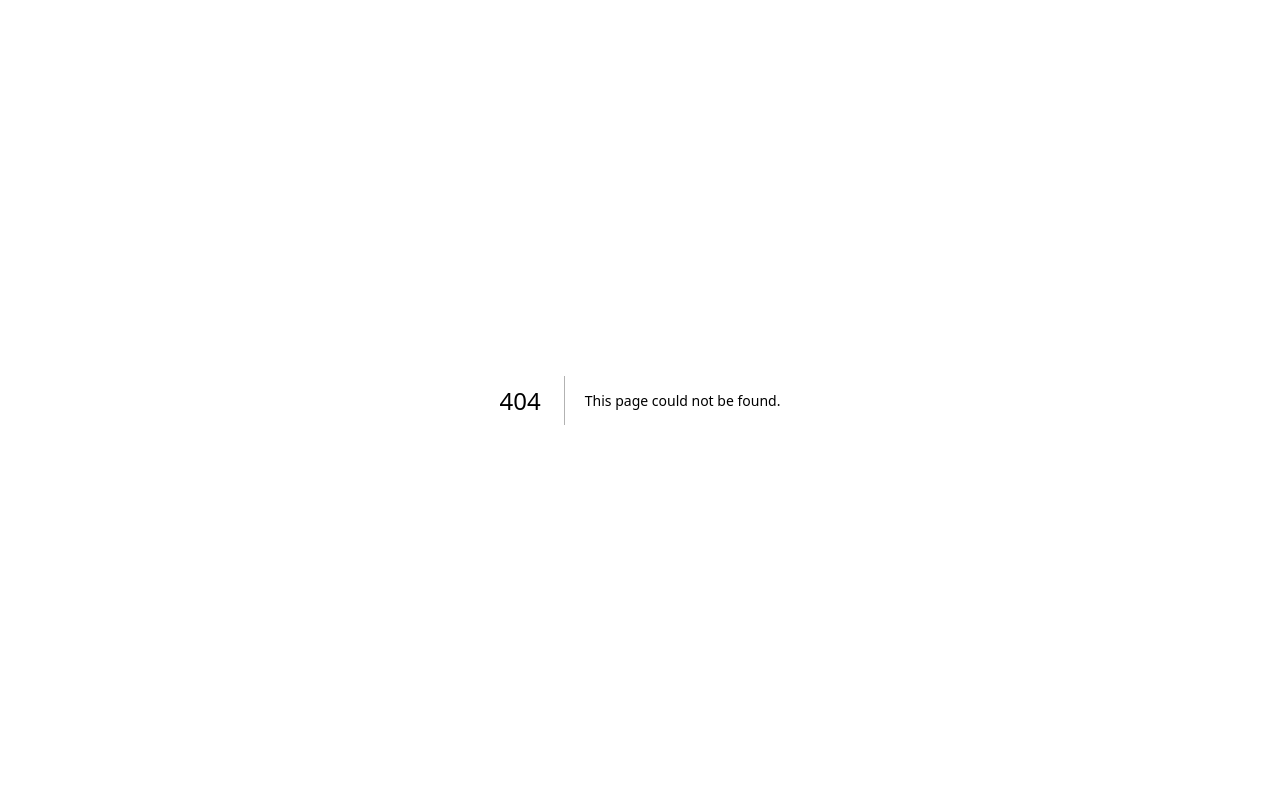
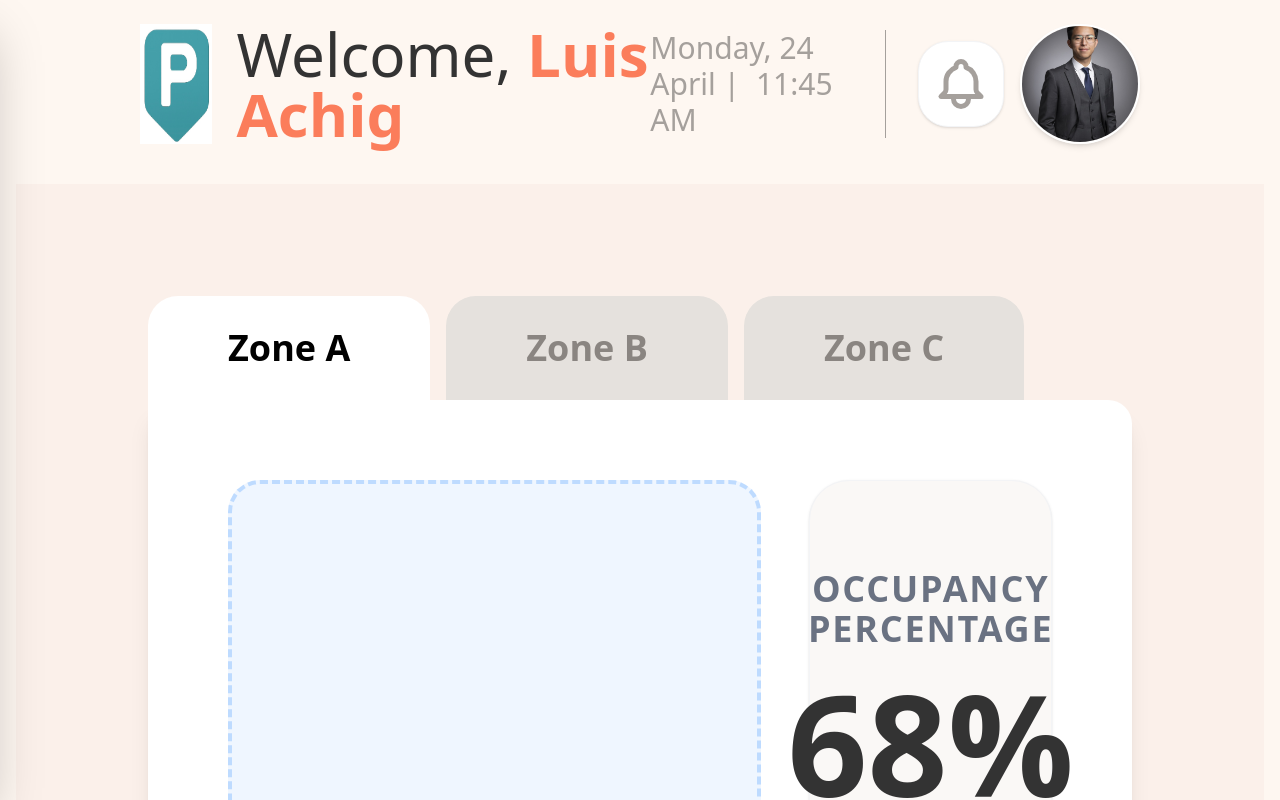
Before and after one commit to lgachig/proyecto-frontend, a Next.js app: page /map in a window 1280 px wide. Before the commit this address had no page. Built offline with nearby package versions, Linux system fonts and the light colour scheme.

Commit message:
Create map

```diff
--- a/app/(components)/layout.tsx
+++ b/app/(components)/layout.tsx
@@ -3,7 +3,7 @@
 import { useState } from "react";
 import Header from "./Header";
 import '../globals.css';
-import Sidebar from "./layout/Sidebar";
+import Sidebar from "./dashboard/layout/Sidebar";
 
 export default function ComponentsLayout({
     children,
--- /dev/null
+++ b/app/(components)/map/MapDetailCard.tsx
@@ -0,0 +1,44 @@
+"use client";
+import { Car } from 'lucide-react';
+
+interface MapData {
+  percentage: number;
+  free: number;
+  occupied: number;
+  total: number;
+}
+
+export default function MapDetailCard({ data, zoneName }: { data: MapData, zoneName: string }) {
+  return (
+    <div className="bg-[#FAF8F6] p-12 rounded-[40px] flex flex-col items-center justify-between w-full h-full border border-gray-100 shadow-sm">
+      <div className="text-center pt-10">
+        <p className="text-gray-500 text-4xl font-semibold mb-6 uppercase tracking-wider">Occupancy percentage</p>
+        {/* Texto de porcentaje mucho más grande */}
+        <h2 className="text-[140px] font-black leading-none text-[#333]">{data.percentage}%</h2>
+      </div>
+
+      <div className="w-full space-y-12">
+        <div className="flex items-center gap-8 px-4">
+          <div className="p-5 bg-white rounded-3xl shadow-md">
+            <Car size={60} className="text-green-700" strokeWidth={2.5} />
+          </div>
+          <p className="text-5xl font-extrabold">{data.free} <span className="text-gray-400 font-bold ml-4">Free</span></p>
+        </div>
+
+        <div className="flex items-center gap-8 px-4">
+          <div className="p-5 bg-white rounded-3xl shadow-md">
+            <Car size={60} className="text-red-500" strokeWidth={2.5} />
+          </div>
+          <p className="text-5xl font-extrabold">{data.occupied} <span className="text-gray-400 font-bold ml-4">Occupied</span></p>
+        </div>
+      </div>
+
+      <div className="w-full pt-10 border-t-2 border-gray-200 text-center pb-6">
+        <p className="text-6xl font-black mb-8 text-[#333]">{zoneName}</p>
+        <div className="bg-gray-300/50 py-6 rounded-[30px]">
+          <p className="text-4xl font-bold text-gray-600 italic tracking-tight">Total {data.total}</p>
+        </div>
+      </div>
+    </div>
+  );
+}
--- /dev/null
+++ b/app/(components)/map/MapTabs.jsx
@@ -0,0 +1,24 @@
+"use client";
+
+const zones = ["Zone A", "Zone B", "Zone C"];
+
+export default function MapTabs({ activeZone, setActiveZone }) {
+  return (
+    <div className="flex gap-4 mb-0">
+      {zones.map((zone) => (
+        <button
+          key={zone}
+          onClick={() => setActiveZone(zone)}
+          className={`
+            px-20 py-8 text-4xl font-black rounded-t-[30px] transition-all
+            ${activeZone === zone
+              ? "bg-white text-black shadow-none border-b-0"
+              : "bg-[#E5E1DD] text-[#8A8581] hover:bg-gray-300"}
+          `}
+        >
+          {zone}
+        </button>
+      ))}
+    </div>
+  );
+}
--- /dev/null
+++ b/app/(components)/map/ParkingMapSection.jsx
@@ -0,0 +1,60 @@
+"use client";
+import { useState } from "react";
+import MapTabs from "./MapTabs";
+import MapDetailCard from "./MapDetailCard";
+
+const ZONE_DATA = {
+  "Zone A": { percentage: 68, free: 25, occupied: 39, total: 64, mapLabel: "MAPA 1" },
+  "Zone B": { percentage: 45, free: 33, occupied: 27, total: 60, mapLabel: "MAPA 2" },
+  "Zone C": { percentage: 90, free: 5, occupied: 45, total: 50, mapLabel: "MAPA 3" },
+};
+
+export default function ParkingMapSection() {
+  const [activeZone, setActiveZone] = useState("Zone A");
+  const currentData = ZONE_DATA[activeZone];
+
+  return (
+    <div className="w-full p-8">
+      <MapTabs activeZone={activeZone} setActiveZone={setActiveZone} />
+
+      {/* Grid Principal: Usamos h-full y min-h para definir el tamaño del bloque blanco */}
+      <div className="bg-white rounded-tr-3xl rounded-br-3xl rounded-bl-3xl shadow-xl p-20 grid grid-cols-1 lg:grid-cols-3 gap-12 items-stretch min-h-[850px]">
+
+        {/* COLUMNA IZQUIERDA: Mapa y Leyenda */}
+        <div className="lg:col-span-2 flex flex-col h-full">
+
+          {/* MAPA: Ocupa el espacio principal */}
+          <div className="flex-1 bg-blue-50 border-4 border-dashed border-blue-200 rounded-4xl flex items-center justify-center relative">
+            <div className="text-center">
+              <p className="text-5xl font-black text-blue-300 uppercase tracking-widest">
+                Aquí va el {currentData.mapLabel}
+              </p>
+              <p className="text-2xl text-blue-400 mt-4 font-medium italic">
+                Cargando vista de {activeZone}...
+              </p>
+            </div>
+          </div>
+        </div>
+
+        {/* COLUMNA DERECHA: Detalles (MapDetailCard) */}
+        <div className="lg:col-span-1 flex">
+          {/* El componente MapDetailCard ahora ocupará el h-full del grid padre */}
+          <MapDetailCard data={currentData} zoneName={activeZone} />
+        </div>
+
+
+          {/* LEYENDA: Fuera del cuadro azul, pero dentro de la columna del mapa */}
+          <div className="flex gap-12 mt-8 ml-4 h-12 items-center">
+            <div className="flex items-center gap-4">
+              <div className="w-12 h-6 bg-[#21C55D] rounded-md"></div>
+              <span className="text-2xl font-bold text-gray-500 uppercase">Free</span>
+            </div>
+            <div className="flex items-center gap-4">
+              <div className="w-12 h-6 bg-[#FB7D5B] rounded-md"></div>
+              <span className="text-2xl font-bold text-gray-500 uppercase">Occupied</span>
+            </div>
+          </div>
+      </div>
+    </div>
+  );
+}
--- /dev/null
+++ b/app/(components)/map/page.tsx
@@ -0,0 +1,9 @@
+import ParkingMapSection from "./ParkingMapSection";
+
+export default function Dashboard() {
+  return (
+    <div className="flex flex-col gap-10 px-[100px] py-[80px] bg-[#FBF0EA]">
+      <ParkingMapSection />
+    </div>
+  );
+}
--- a/tsconfig.json
+++ b/tsconfig.json
@@ -29,6 +29,6 @@
     ".next/types/**/*.ts",
     ".next/dev/types/**/*.ts",
     "**/*.mts"
-, "app/(auth)/login/Formlogin.jsx", "app/(auth)/register/page.jsx", "app/(auth)/login/page.jsx", "app/(auth)/login/page.jsx", "app/(components)/navbar/Sidebar.jsx", "app/(components)/navbar/SidebarItem.jsx"  ],
+, "app/(auth)/login/Formlogin.jsx", "app/(auth)/register/page.jsx", "app/(auth)/login/page.jsx", "app/(auth)/login/page.jsx", "app/(components)/dashboard/layout/Sidebar.jsx", "app/(components)/dashboard/layout/SidebarItem.jsx", "app/(components)/map/MapTabs.jsx", "app/(components)/map/ParkingMapSection.jsx", "app/(components)/map/MapDetailCard.tsx"  ],
   "exclude": ["node_modules"]
 }
```
Also changed, not shown: app/(components)/dashboard/layout/Sidebar.jsx (renamed from app/(components)/layout/Sidebar.jsx), app/(components)/dashboard/layout/SidebarItem.jsx (renamed from app/(components)/layout/SidebarItem.jsx).
